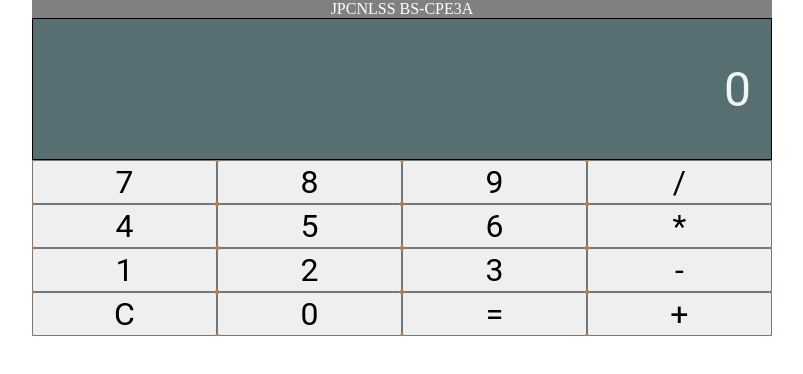
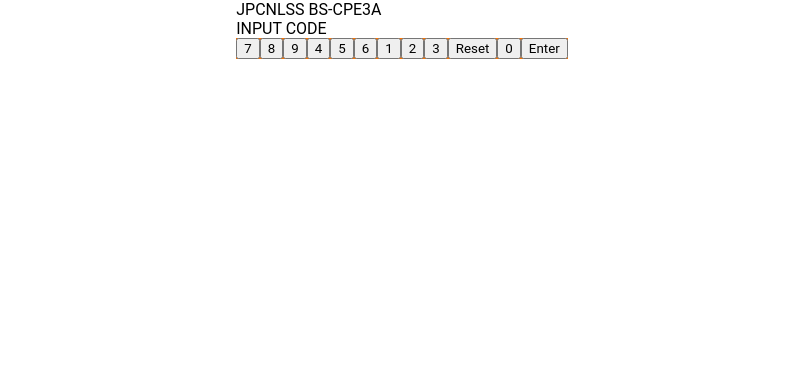
Before and after one commit to jpcnlss/my-app, a React (Create React App) app: page / in a window 1280 px wide. Shown: the top 374 px of the page, without its empty margins (238-1041 px from the left). Built offline with nearby package versions, Linux system fonts and the light colour scheme.

Commit message:
Update App.js

```diff
--- a/src/App.js
+++ b/src/App.js
@@ -6,7 +6,7 @@
 
 function Button({label, onClick}) {
   return (
-    <button className="CalculatorBtn" onClick={onClick}>
+    <button className="PassCodeBtn" onClick={onClick}>
 	{label}
     </button>
   );
@@ -16,7 +16,7 @@
 
 function Display({display}) {
   return (
-    <div className="CalcDisplay">
+    <div className="PassDisplay">
       {display}
     </div>
   );
@@ -24,99 +24,73 @@
 
 function App() {
 
-	const[disp, setDisp] = useState(0);
-	const[num1, setNum1] = useState(null);
-	const[oper, setOper] = useState(null);
-	const[num2, setNum2] = useState(null);
+	const[disp, setDisp] = useState("INPUT CODE");
+	const[num, setNum] = useState(null);
+	const[enter, setEnter] = useState(null);
+
 
 	const numberClickHandler = (e) => {
 		e.preventDefault();
 
 		const value = e.target.innerHTML;
-		if(oper === null){
-			if(num1 === null){
-				setNum1(value);
+		if(enter === null){
+			if(num === null){
+				setNum(value);
 				setDisp(value);
 			} else {
-				setNum1(num1+value);
-				setDisp(num1+value);
-			}
-		} else {
-			if(num2 === null){
-				setNum2(value);
-				setDisp(value);
-			} else {
-				setNum2(num2+value);
-				setDisp(num2+value);
+				setNum(num+value);
+				setDisp(num+value);
 			}
 
-		console.log(num1 + " " + oper + " " + num2);
+
+
+		console.log(num);
 		}
 
 	}
 
-	const operatorClickHandler = (e) => {
-		e.preventDefault();
-		const value = e.target.innerHTML;
-		setOper(value);
-		setDisp(value);
 
-		console.log(num1 + " " + oper + " " + num2);
-	}
-
-	const equalClickHandler = (e) => {
+	const enterClickHandler = (e) => {
 		e.preventDefault();
 
-		if (oper === "+") {
-			setDisp(parseInt(num1) + parseInt(num2));
+		if (num === "2020001915") {
+			setDisp("SUCCESS");
+
+		} else {
+			setDisp("INVALID");
 		}
-		else if (oper === "-") {
-			setDisp(parseInt(num1) - parseInt(num2));
-		}
-		else if (oper === "*") {
-			setDisp(parseInt(num1) * parseInt(num2));
-		}
-		else if (oper === "/") {
-			setDisp(parseInt(num1) / parseInt(num2));
-		} else {
-			setDisp("ERROR");
-		}
+
 
 
 	}
 
-	const clearClickHandler = (e) => {
+	const resetClickHandler = (e) => {
 		e.preventDefault();
+		setDisp("INPUT CODE");
+		setNum(null);
+
+	}
 
 
 
-		setDisp(0);
-		setNum1(null);
-		setNum2(null);
-		setOper(null);
-	}
-
   return (
-  <div className="Calculator">
-  <div className="calculatorName">JPCNLSS BS-CPE3A</div>
+  <div className="PassCode">
+  <div className="PassCodeName">JPCNLSS BS-CPE3A</div>
     <Display display={disp}/>
 	<div className="ButtonContainer">
       <Button label={7} onClick={numberClickHandler}/>
       <Button label={8} onClick={numberClickHandler}/>
       <Button label={9} onClick={numberClickHandler}/>
-      <Button label={"/"} onClick={operatorClickHandler}/>
       <Button label={4} onClick={numberClickHandler}/>
       <Button label={5} onClick={numberClickHandler}/>
       <Button label={6} onClick={numberClickHandler}/>
-      <Button label={"*"} onClick={operatorClickHandler}/>
       <Button label={1} onClick={numberClickHandler}/>
       <Button label={2} onClick={numberClickHandler}/>
       <Button label={3} onClick={numberClickHandler}/>
-      <Button label={"-"} onClick={operatorClickHandler}/>
-      <Button label={"C"} onClick={clearClickHandler}/>
+      <Button label={"Reset"} onClick={resetClickHandler}/>
       <Button label={0} onClick={numberClickHandler}/>
-      <Button label={"="} onClick={equalClickHandler}/>
-      <Button label={"+"} onClick={operatorClickHandler}/>
+      <Button label={"Enter"} onClick={enterClickHandler}/>
+
      </div>
     </div>
 
```
